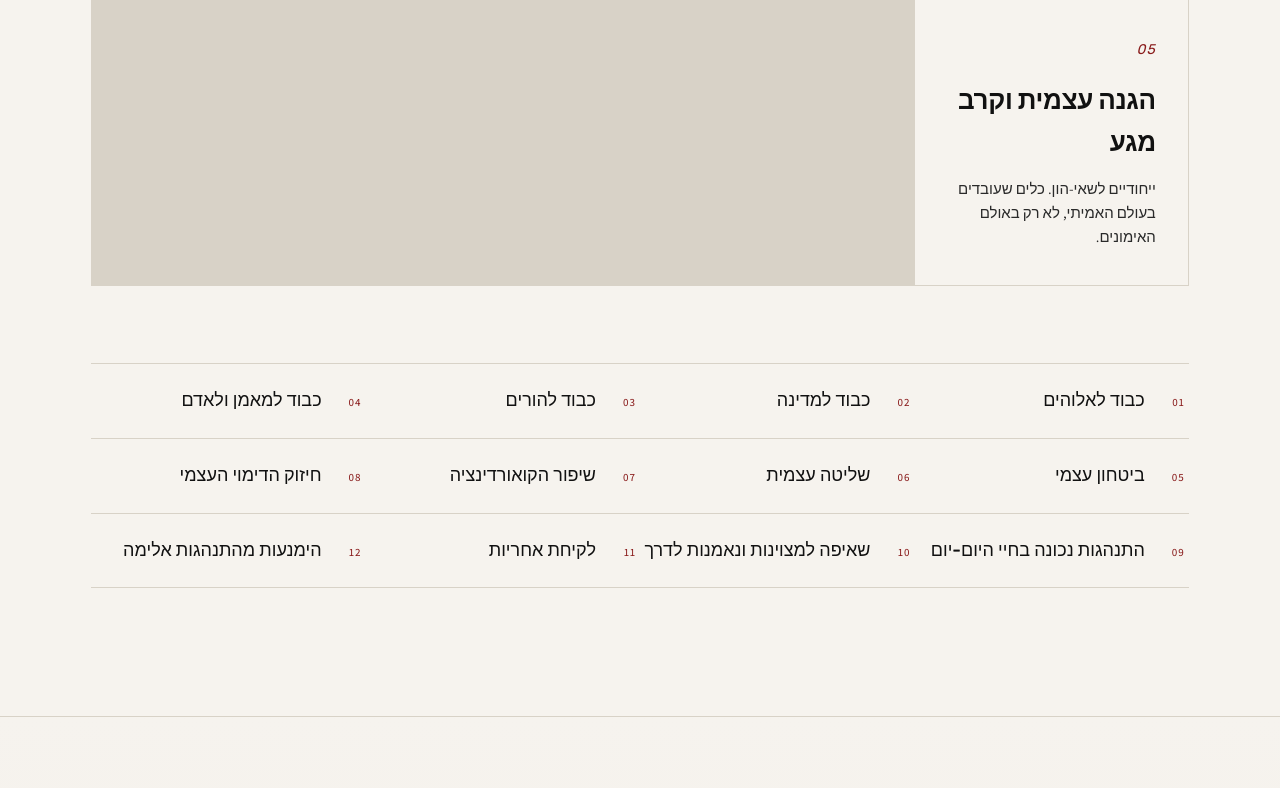
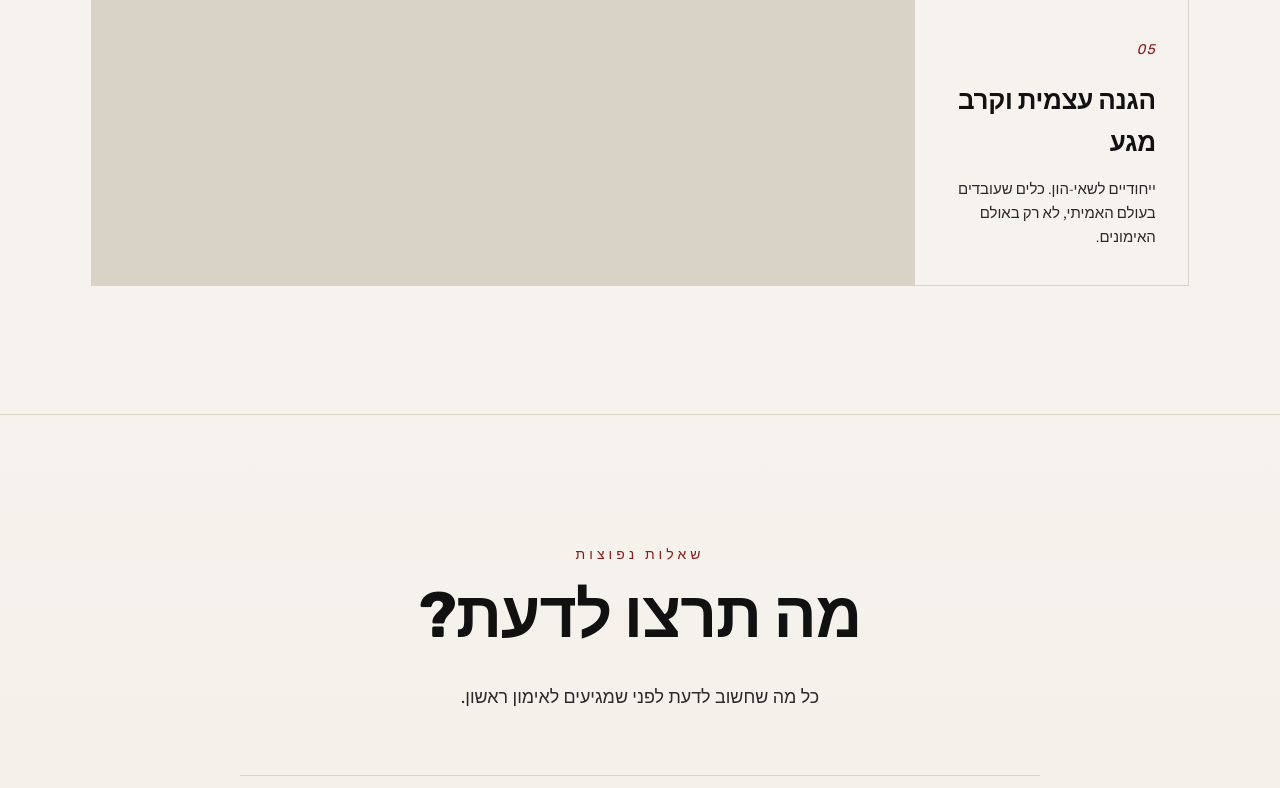
Before and after one commit to roniharzahav/ShaiHeun, a plain HTML site: page index.html in a window 1280 px wide. Shown: the part 4878-5666 px from the top of the page. Drawn offline with Linux system fonts and the light colour scheme.

Commit message:
Remove values list from Method section
Co-Authored-By: Claude Opus 4.7 <noreply@anthropic.com>

```diff
--- a/index.html
+++ b/index.html
@@ -213,7 +213,7 @@
     <!-- METHOD + VALUES -->
     <section class="section section--method" id="method">
         <div class="container">
-            <p class="section-eyebrow centered">השיטה והערכים</p>
+            <p class="section-eyebrow centered">השיטה</p>
             <h2 class="section-title centered">חמש אומנויות. שפה אחת.</h2>
             <p class="section-lede centered">
                 שאי-הון אינה ענף אחד. היא שילוב מדויק של כמה תחומים שאת כולם תרגל המייסד לאורך חייו,
@@ -247,23 +247,6 @@
                     <p>ייחודיים לשאי-הון. כלים שעובדים בעולם האמיתי, לא רק באולם האימונים.</p>
                 </li>
             </ul>
-
-            <div class="values-block" id="values">
-                <ul class="values-list">
-                    <li><span>01</span>כבוד לאלוהים</li>
-                    <li><span>02</span>כבוד למדינה</li>
-                    <li><span>03</span>כבוד להורים</li>
-                    <li><span>04</span>כבוד למאמן ולאדם</li>
-                    <li><span>05</span>ביטחון עצמי</li>
-                    <li><span>06</span>שליטה עצמית</li>
-                    <li><span>07</span>שיפור הקואורדינציה</li>
-                    <li><span>08</span>חיזוק הדימוי העצמי</li>
-                    <li><span>09</span>התנהגות נכונה בחיי היום-יום</li>
-                    <li><span>10</span>שאיפה למצוינות ונאמנות לדרך</li>
-                    <li><span>11</span>לקיחת אחריות</li>
-                    <li><span>12</span>הימנעות מהתנהגות אלימה</li>
-                </ul>
-            </div>
         </div>
     </section>
 
```
